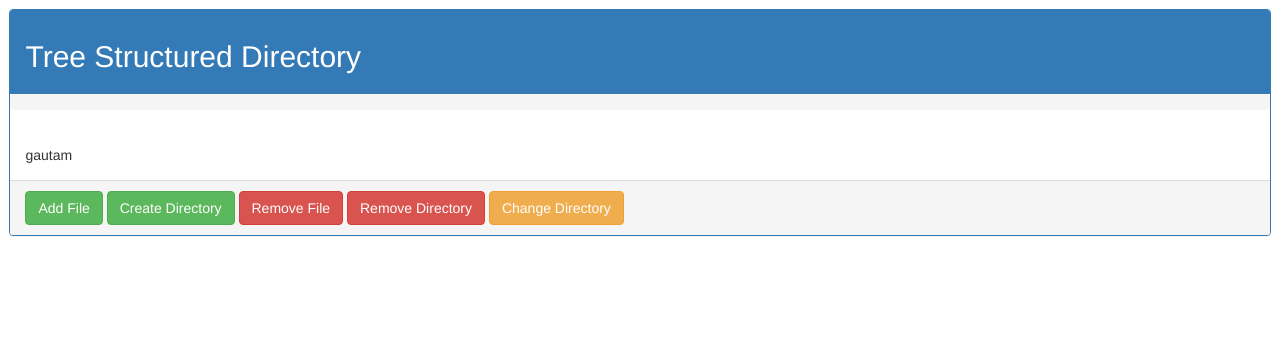
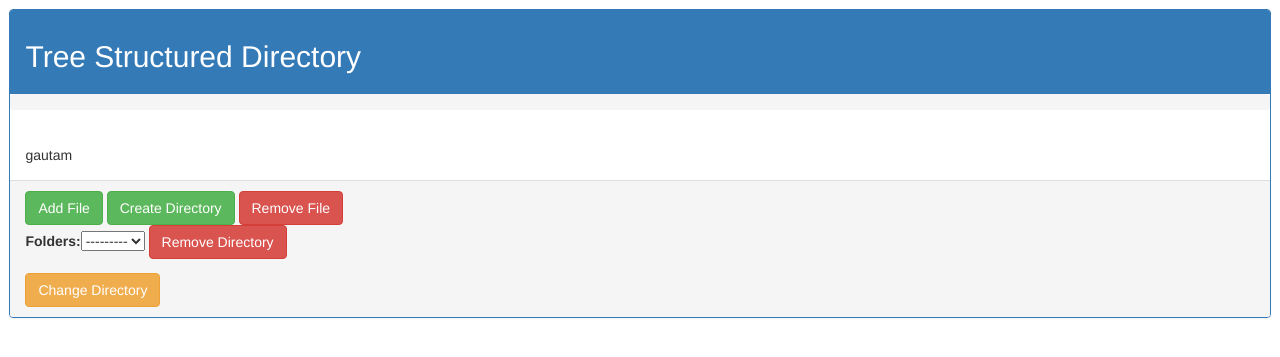
Before and after one commit to gautamramk/OS-Simulator, a Django app: page /d/1/ in a window 1280 px wide. Shown: the top 357 px of the page. Run offline with Django 3.2, Linux system fonts and the light colour scheme; data comes from the database, SQL or seed files in the repository; both versions use the stored data as it was after the commit; some libraries are stand-ins or nearby versions.

Commit message:
Directory deletion done

```diff
--- a/filemanagement/tree/forms.py
+++ b/filemanagement/tree/forms.py
@@ -22,3 +22,14 @@ class FileForm(forms.ModelForm):
 
 class newFolder(forms.Form):
     name = forms.CharField(max_length=50)
+
+class delFolder(forms.Form):
+    '''def __init__(self, *args, **kwargs):
+        super(delFolder,self).__init__(*args, **kwargs)
+        dir_id = kwargs.pop('dir_id', None)
+        print("dir id is", dir_id)
+        if dir_id :
+            dir_id = int(dir_id)
+            self.fields['folders'].queryset = Folder.objects.filter(parent=Folder.objects.get(id=dir_id))
+'''
+    folders = forms.ModelChoiceField(queryset=Folder.objects.all())
--- a/filemanagement/tree/templates/tree/tree.html
+++ b/filemanagement/tree/templates/tree/tree.html
@@ -53,8 +53,11 @@
             <button type="button" class="btn btn-primary btn-success" data-toggle="modal" data-target="#newfolder">Create Directory</button>
             <button class="btn btn-primary btn-danger" name="command"
                 value="rm">Remove File</button>
-            <button class="btn btn-primary btn-danger" name="command"
-                value="rmdir">Remove Directory</button>
+            <form method="POST" action="/d/del/{{cur.id}}/">
+                {% csrf_token %}
+                {{delfolder}}
+                <button class="btn btn-primary btn-danger" type="submit">Remove Directory</button>
+            </form>
             <button class="btn btn-primary btn-warning" name="command"
                 value="cd">Change Directory</button>
         </div>
--- a/filemanagement/tree/urls.py
+++ b/filemanagement/tree/urls.py
@@ -11,4 +11,5 @@ urlpatterns = [
     url(r'^u/(?P<user_id>[0-9]+)/$',views.user,name='user'),
     url(r'^d/(?P<dir_id>[0-9]+)/$', views.directory, name='directory'),
     url(r'^d/new/(?P<dir_id>[0-9]+)/$', views.new),
+    url(r'^d/del/(?P<dir_id>[0-9]+)/$', views.de),
 ]
--- a/filemanagement/tree/views.py
+++ b/filemanagement/tree/views.py
@@ -31,7 +31,11 @@ def directory(request, dir_id):
     path.reverse()
     path.pop()
     form = newFolder()
-    context = {'folders':folders, 'files':files, 'path':path, 'cur':curdir, 'newfolder':form}
+    print(dir_id)
+    df = delFolder()
+    print(df.fields)
+    df.fields['folders'].queryset = Folder.objects.filter(parent=Folder.objects.get(id=dir_id))
+    context = {'folders':folders, 'files':files, 'path':path, 'cur':curdir, 'newfolder':form, 'delfolder':df}
 
     return render(request, 'tree/tree.html', context)
 
@@ -44,3 +48,9 @@ def new(request,dir_id):
         newdir.name = nf.cleaned_data.get("name")
         newdir.save()
     return HttpResponseRedirect("/d/"+str(dir_id))
+
+def de(request,dir_id):
+    df = delFolder(request.POST)
+    if df.is_valid():
+        df.cleaned_data.get('folders').delete()
+    return HttpResponseRedirect("/d/"+str(dir_id))
```
Also changed, not shown: filemanagement/db.sqlite3.
